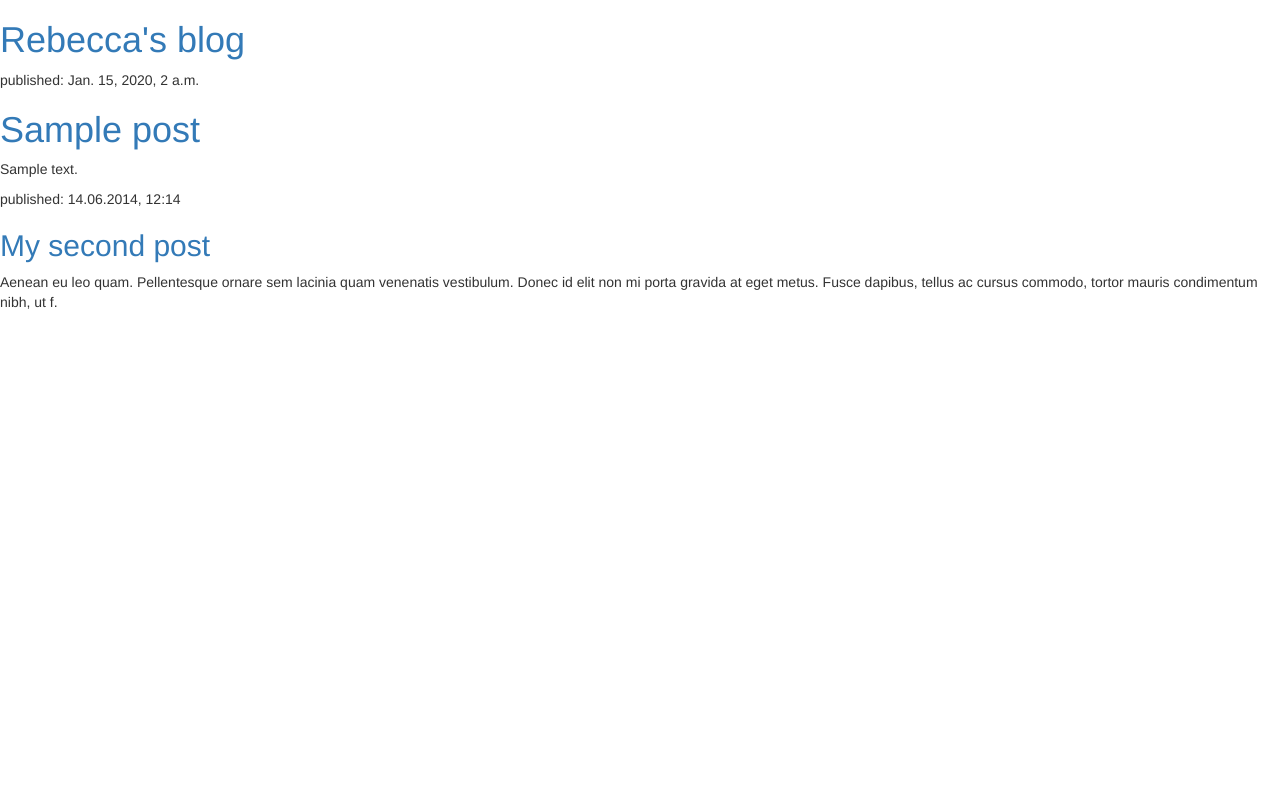
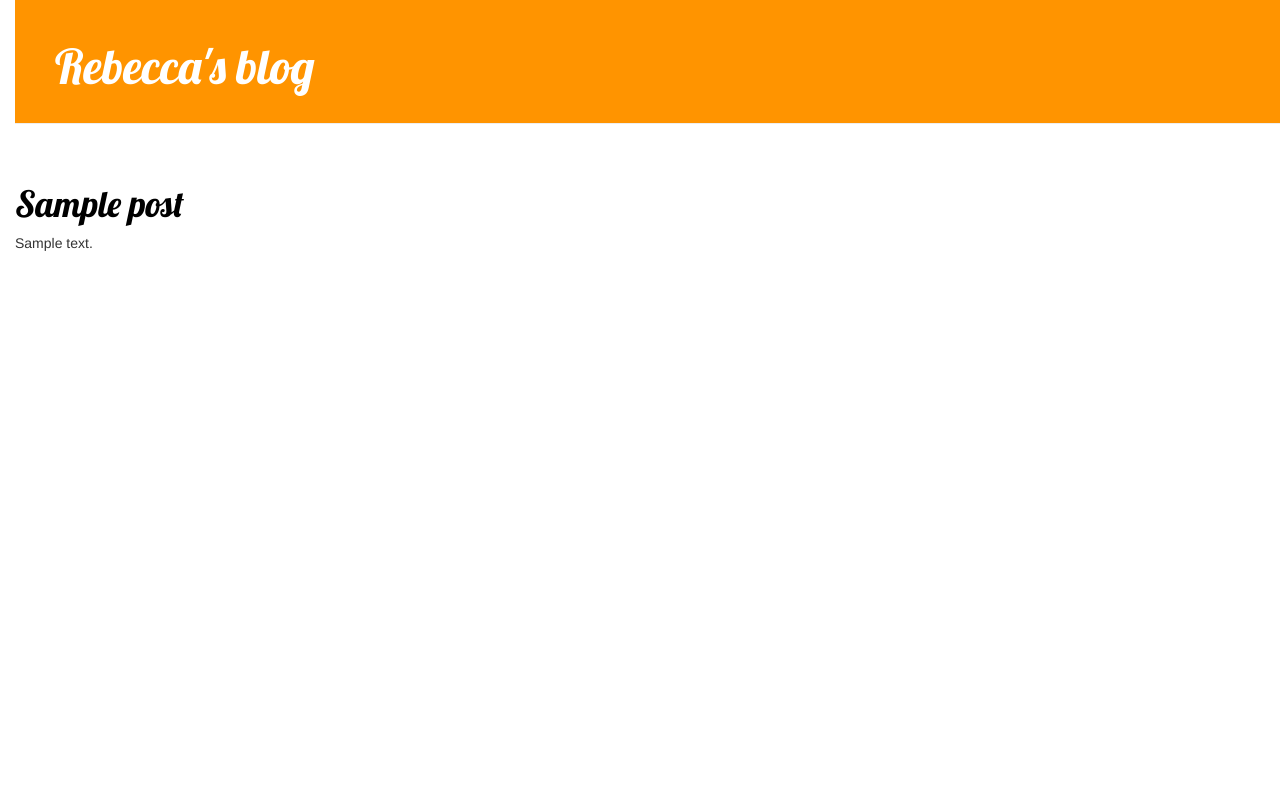
Before and after one commit to ryhanlon/rebs-blog, a Django app: template blog/templates/blog/post_list.html in a window 1280 px wide. Run offline with Django 3.2, Linux system fonts and the light colour scheme; the template is opened without the code that fills it: values that come from a table or form of the project are taken from there, others are empty; tables that the repository leaves empty hold one stand-in row (values such as "Sample post"); some libraries are stand-ins or nearby versions.

Commit message:
Added some css and html.

```diff
--- a/blog/static/blog/css/blog.css
+++ b/blog/static/blog/css/blog.css
@@ -1,3 +1,55 @@
 h1 a {
     color: rebeccapurple;
+    font-family: 'Lobster';
 }
+
+body {
+    padding-left: 15px;
+}
+
+.page-header {
+    background-color: #ff9400;
+    margin-top: 0;
+    padding: 20px 20px 20px 40px;
+}
+
+.page-header h1, .page-header h1 a, .page-header h1 a:visited, .page-header h1 a:active {
+    color: white;
+    font-size: 36pt;
+    text-decoration: none;
+}
+
+content {
+    margin-left:  40px;
+}
+
+h1, h2, h3, h4 {
+    font-family: "Lobster", cursive;
+}
+
+.date {
+    color: #ffffff;
+}
+
+.save {
+    float: 100%;
+}
+
+.post-form textarea, .post-form input {
+    width: 100%;
+}
+
+.top-menu, .top-menu:hover, top-menu:visited {
+    color: white;
+    float: right;
+    font-size: 26pt;
+    margin-right: 20px;
+}
+
+.post {
+    margin-bottom: 70px;
+}
+
+.post h1 a, .post h1 a:visited {
+    color: #000000;
+}
--- a/blog/templates/blog/post_list.html
+++ b/blog/templates/blog/post_list.html
@@ -1,3 +1,6 @@
+{% load staticfiles %}
+
+
 <html>
     <head>
         <title>Rebecca's blog</title>
@@ -6,26 +9,36 @@
         <link rel="stylesheet" href="//maxcdn.bootstrapcdn.com/bootstrap/3.2.0/css/bootstrap.min.css">
         <link rel="stylesheet" href="//maxcdn.bootstrapcdn.com/bootstrap/3.2.0/css/bootstrap-theme.min.css">
 
+        <!----- custom css ----->
+        <link rel="stylesheet" href="{% static 'blog/css/blog.css' %}">
+
+        <!----- google fonts ----->
+        <link href="//fonts.googleapis.com/css?family=Lobster&subset=latin,latin-ext" rel="stylesheet" type="text/css">
+
+
     </head>
+
     <body>
-        <div>
+        <div class="page-header">
             <h1><a href="">Rebecca's blog</a></h1>
         </div>
 
-        {% for post in posts %}
-            <div>
+        <div class="content-container">
+            <div class="row">
+                <div class="col-md-8">
+                        {% for post in posts %}
+                            <div class="post">
+                                <div class="date">
+                                    <p>published: {{ post.published_date }}</p>
+                                </div>
 
-                <p>published: {{ post.published_date }}</p>
-                <h1><a href="">{{ post.title }}</a></h1>
-                <p>{{ post.text|linebreaksbr }}</p>
+                                <h1><a href="">{{ post.title }}</a></h1>
+                                <p>{{ post.text|linebreaksbr }}</p>
 
+                            </div>
+                        {% endfor %}
+                </div>
             </div>
-        {% endfor %}
-
-        <div>
-            <p>published: 14.06.2014, 12:14</p>
-            <h2><a href="">My second post</a></h2>
-            <p>Aenean eu leo quam. Pellentesque ornare sem lacinia quam venenatis vestibulum. Donec id elit non mi porta gravida at eget metus. Fusce dapibus, tellus ac cursus commodo, tortor mauris condimentum nibh, ut f.</p>
         </div>
     </body>
 </html>
```
Also changed, not shown: 1 other file.
